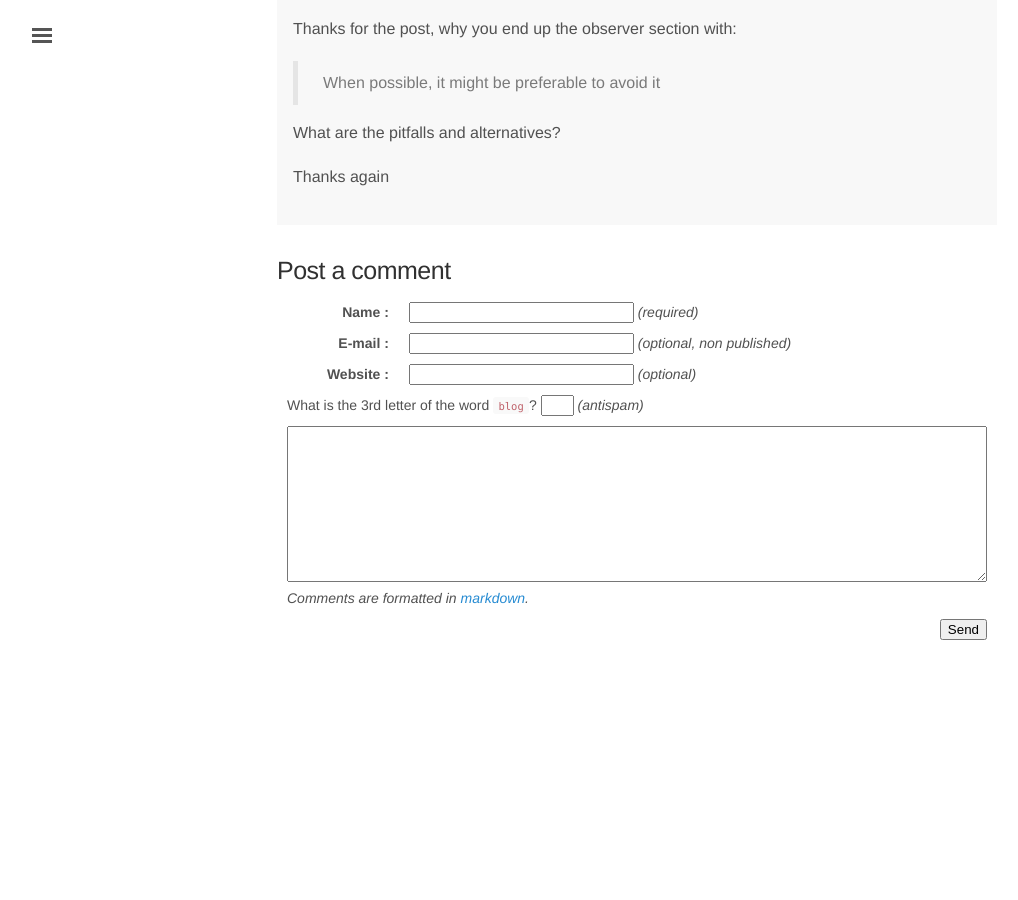
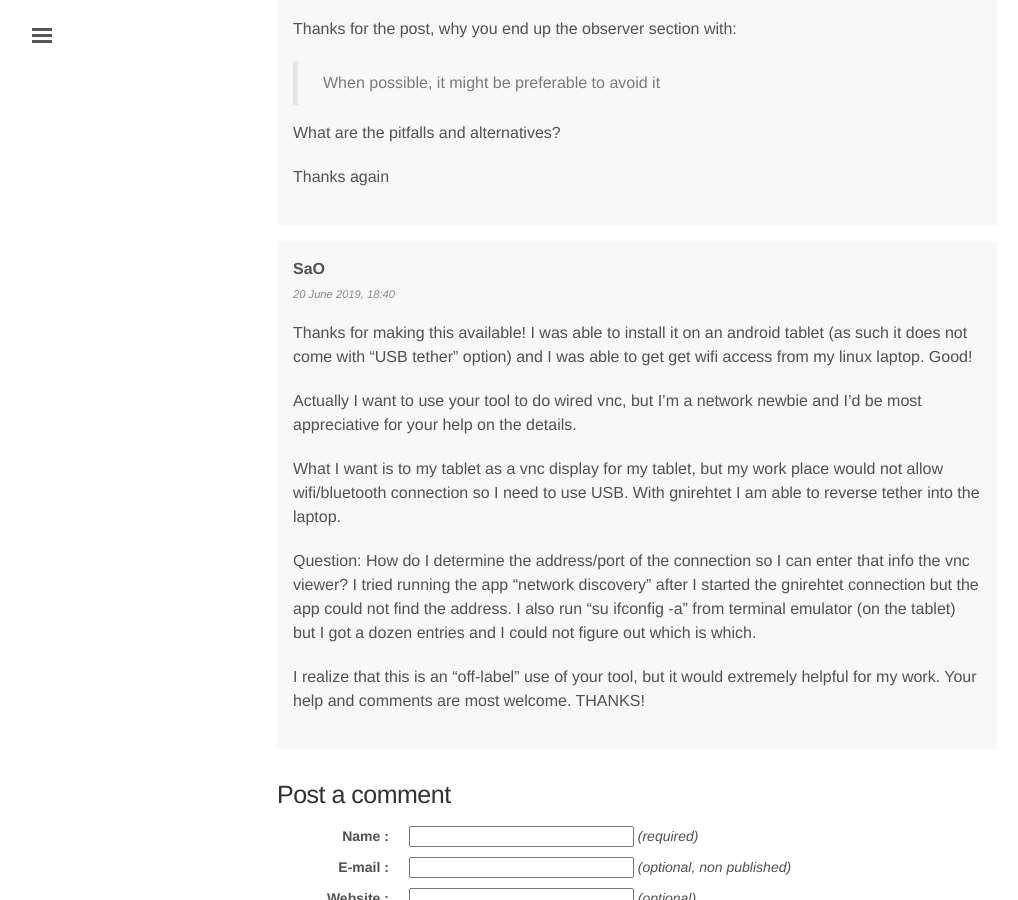
Before and after one commit to rom1v/blog.rom1v.com, a Jekyll site: the page built from _posts/2017-09-21-gnirehtet-rewritten-in-rust.md, in a window 1280 px wide and 900 px high, scrolled down 29756 px. Shown: the whole window, without its empty margins (3-1021 px from the left). Built offline with Jekyll 4.4.1, drawn with Linux system fonts in a browser that asks for light colours; before the commit the page ends 30421 px from its top, so only the background shows below that.

Commit message:
Publish comment 10 for gnirehtet rust

```diff
--- a/_data/comments-2017-09-gnirehtet-rewritten-in-rust.yaml
+++ b/_data/comments-2017-09-gnirehtet-rewritten-in-rust.yaml
@@ -256,3 +256,28 @@
     What are the pitfalls and alternatives?
 
     Thanks again
+- id: 10
+  author: SaO
+  date: 2019-06-20 18:40:05+02:00
+  contents: |
+    Thanks for making this available!  I was able to install it on an
+    android tablet (as such it does not come with "USB tether" option) and I
+    was able to get get wifi access from my linux laptop.  Good!
+
+    Actually I want to use your tool to do wired vnc, but I'm a network
+    newbie and I'd be most appreciative for your help on the details.
+
+    What I want is to my tablet as a vnc display for my tablet, but my work
+    place would not allow wifi/bluetooth connection so I need to use USB.
+    With gnirehtet I am able to reverse tether into the laptop.
+
+    Question:  How do I determine the address/port of the connection so I
+    can enter that info the vnc viewer?  I tried running the app "network
+    discovery" after I started the gnirehtet connection but the app could
+    not find the address.  I also run "su ifconfig -a" from terminal
+    emulator (on the tablet) but I got a dozen entries and I could not
+    figure out which is which.
+
+    I realize that this is an "off-label" use of your tool, but it would
+    extremely helpful for my work.  Your help and comments are most welcome.
+    THANKS!
```
